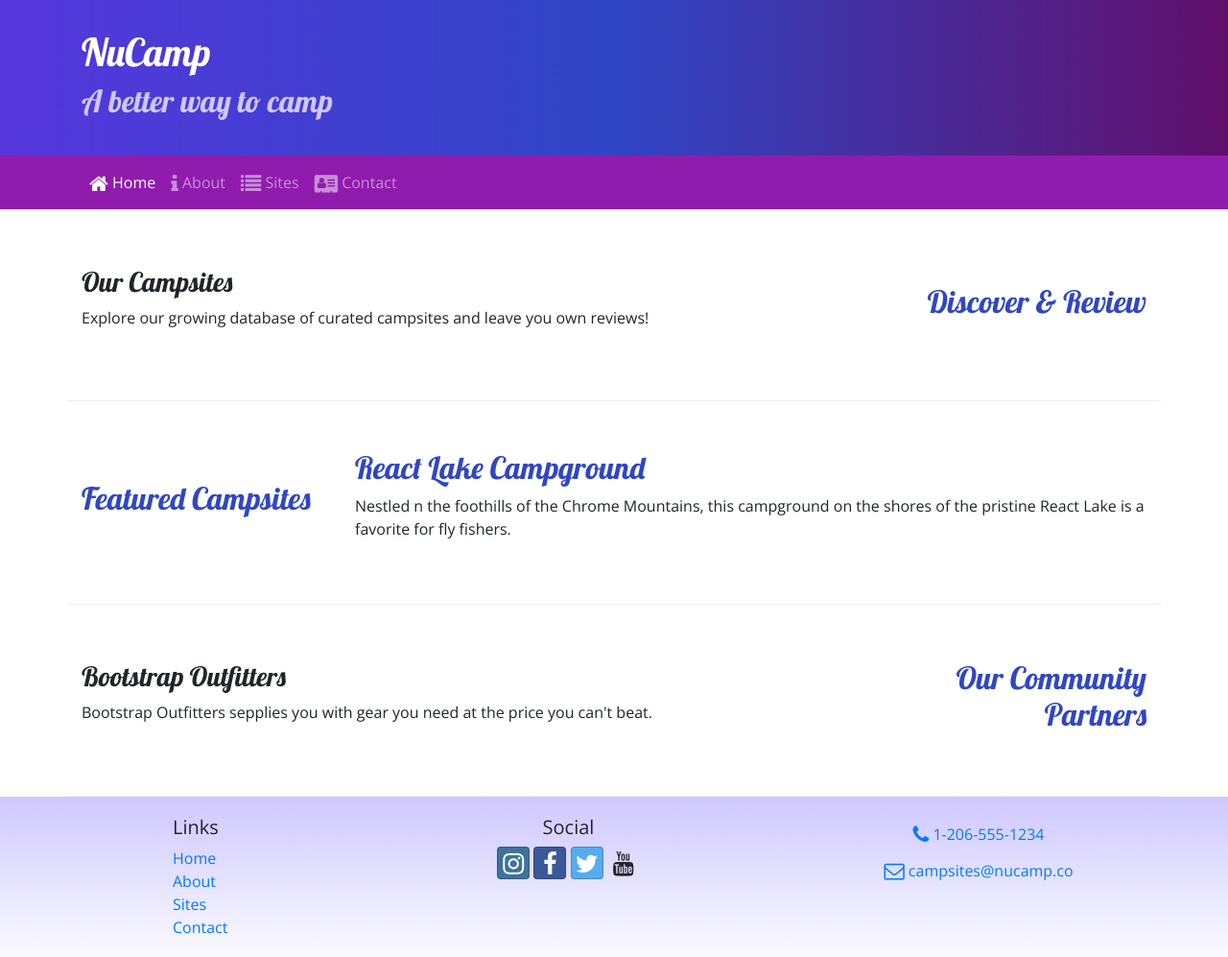
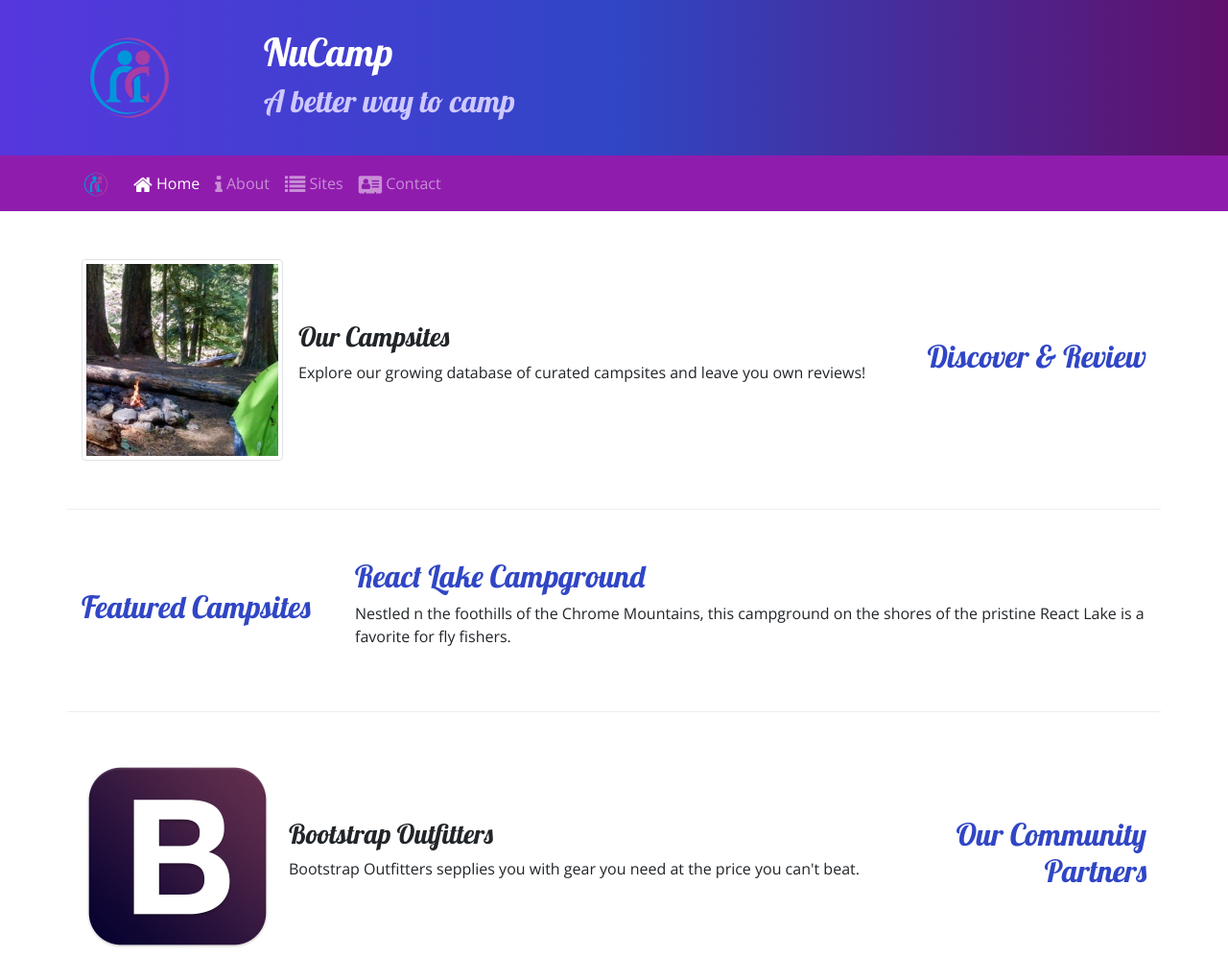
Before and after one commit to SmoothDev24/NucampSiteProject, a website: page NucampSiteIndex.html in a window 1280 px wide. Shown: the top 997 px of the page at 96% size. Drawn offline with nearby package versions, Linux system fonts and the light colour scheme.

Commit message:
Added a logo to the jumbotron and the navbar and added thumbnail images to the NucampSiteIndex.html page.

```diff
--- a/NucampSiteIndex.html
+++ b/NucampSiteIndex.html
@@ -21,6 +21,9 @@
         <header class="jumbotron jumbotron-fluid mb-0">
             <div class="container">
                 <div class="row">
+                    <div class="col-4 col-sm-3 col-md-2 align-self-center">
+                        <img src="img/logo.png" alt="Image of the NuCamp campsite logo" class="img-fluid">
+                    </div>
                     <div class="col">
                         <h1>NuCamp</h1>
                         <h2>A better way to camp</h2>
@@ -30,7 +33,8 @@
         </header>
         <nav class="navbar navbar-expand-sm navbar-dark sticky-top">
             <div class="container">
-                <button class="navbar-toggler ml-auto" type="button" data-toggle="collapse" data-target="#nucampNavbar">
+                <a href="#" class="navbar-brand"><img src="img/logo.png" alt="Image of the NuCamp campsite logo" height="30" width="30"></a>
+                <button class="navbar-toggler" type="button" data-toggle="collapse" data-target="#nucampNavbar">
                     <span class="navbar-toggler-icon"></span>
                 </button>
                 <div id="nucampNavbar" class="collapse navbar-collapse">
@@ -51,9 +55,14 @@
                     <h2 class="text-sm-right">Discover & Review</h2>
                 </div>
                 <div class="col">
+                    <div class="media">
+                        <img src="img/breadcrumb-trail-thumb.jpg" alt="Breadcrumb Trail thumbnail" class="d-flex mr-3 img-thumbnail">
+                        <div class="media-body align-self-center">
                             <h3>Our Campsites</h3>
                             <p class="d-none d-sm-block">Explore our growing database of curated campsites
                                 and leave you own reviews!</p>
+                        </div>
+                    </div>
                 </div>
             </div>
 
@@ -73,9 +82,14 @@
                     <h2 class="text-sm-right">Our Community Partners</h2>
                 </div>
                 <div class="col">
+                    <div class="media">
+                        <img src="img/bootstrap-thumb.png" alt="Bootstrap Outfitters" class="d-flex mr-3 img thumbnail">
+                        <div class="media-body align-self-center">
                             <h3>Bootstrap Outfitters</h3>
                             <p class="d-none d-sm-block">Bootstrap Outfitters sepplies you with
                                 gear you need at the price you can't beat.</p>
+                        </div>
+                    </div>
                 </div>
             </div>
         </div>
```
Also changed, not shown: aboutus.html (+4 -0 lines), contactus.html (+4 -0 lines), img/bootstrap-thumb.png (added), img/breadcrumb-trail-thumb.jpg (added), img/breadcrumb-trail.jpg (added), img/chrome-river-thumb.jpg (added), img/chrome-river.jpg (added), img/logo.png (added), img/react-lake-thumb.jpg (added), img/react-lake.jpg (added). Lines whose indentation alone changed are shown as unchanged.
